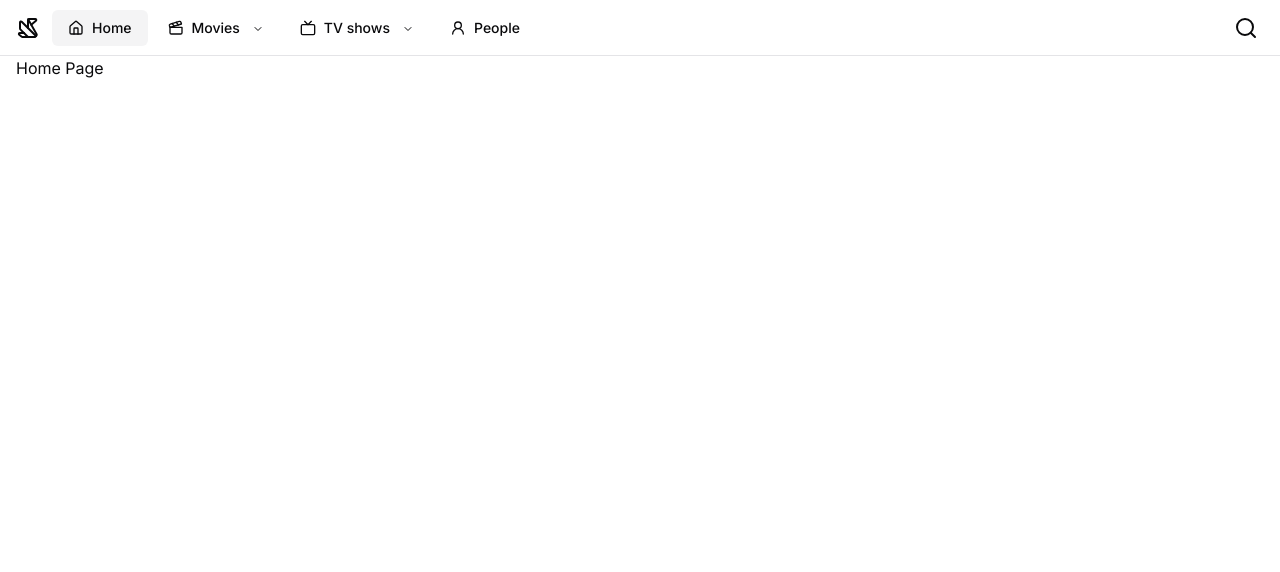
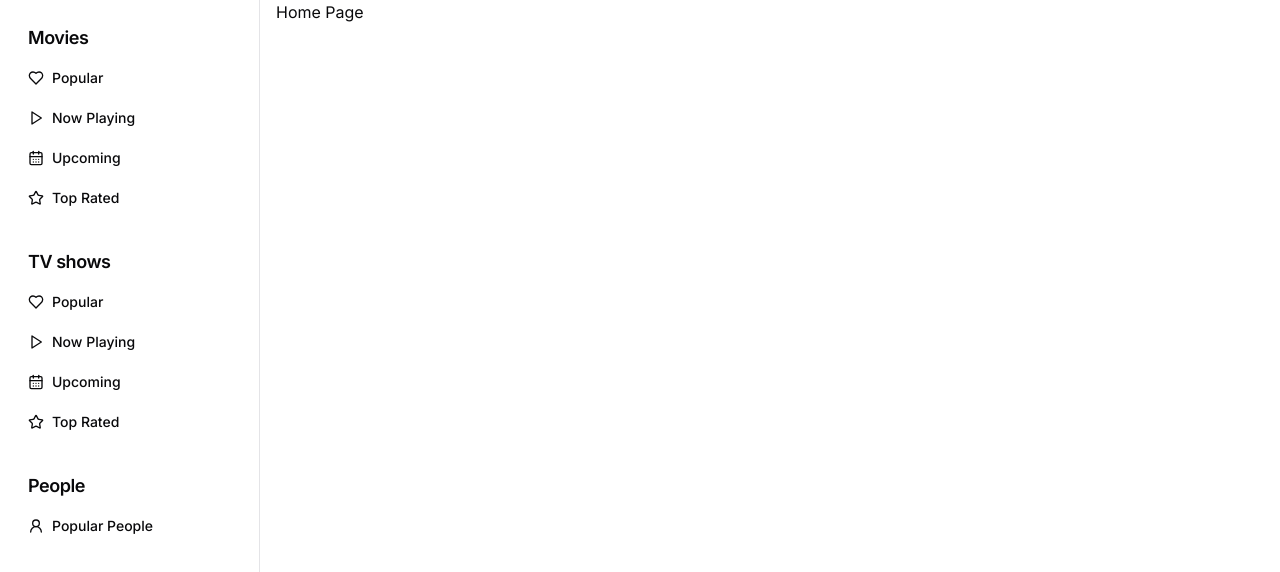
Before and after one commit to vidondev/movies, a Next.js app: page / in a window 1280 px wide. Shown: the top 572 px of the page. Built offline with nearby package versions, Linux system fonts and the light colour scheme.

Commit message:
update layout

```diff
--- a/app/globals.css
+++ b/app/globals.css
@@ -71,7 +71,7 @@
 }
 
 .app-container {
-  @apply flex flex-col min-h-svh;
+  @apply grid lg:grid-cols-layout min-h-svh;
 }
 
 .header {
--- a/app/layout.tsx
+++ b/app/layout.tsx
@@ -2,6 +2,7 @@ import type { Metadata } from "next";
 import { Inter } from "next/font/google";
 import "./globals.css";
 import Header from "./Header";
+import { Sidebar } from "@/components/sidebar";
 
 const inter = Inter({ subsets: ["latin"] });
 
@@ -19,7 +20,7 @@ export default function RootLayout({
     <html lang="en">
       <body className={inter.className}>
         <div className="app-container">
-          <Header />
+          <Sidebar />
           <main className="container">{children}</main>
         </div>
       </body>
--- /dev/null
+++ b/components/sidebar.tsx
@@ -0,0 +1,125 @@
+"use client";
+import { cn } from "@/lib/utils";
+import { Button } from "./ui/button";
+import {
+  CalendarDays,
+  Clapperboard,
+  Heart,
+  Home,
+  Play,
+  Star,
+  Tv,
+  UserRound,
+} from "lucide-react";
+import { NavItem } from "./site-nav";
+import Link from "next/link";
+import { useActiveNav } from "@/hooks/useActiveNav";
+
+interface SidebarProps extends React.HTMLAttributes<HTMLDivElement> {}
+
+export function Sidebar({ className }: SidebarProps) {
+  const navItems: NavItem[] = [
+    {
+      title: "Movies",
+      href: "/movies",
+      Icon: Clapperboard,
+      items: [
+        {
+          title: "Popular",
+          href: "/movies/popular",
+          Icon: Heart,
+        },
+        {
+          title: "Now Playing",
+          href: "/movies/now-playing",
+          Icon: Play,
+        },
+        {
+          title: "Upcoming",
+          href: "/movies/upcoming",
+          Icon: CalendarDays,
+        },
+        {
+          title: "Top Rated",
+          href: "/movies/top-rated",
+          Icon: Star,
+        },
+      ],
+    },
+    {
+      title: "TV shows",
+      href: "/tv",
+      Icon: Tv,
+      items: [
+        {
+          title: "Popular",
+          href: "/tv/popular",
+          Icon: Heart,
+        },
+        {
+          title: "Now Playing",
+          href: "/tv/now-playing",
+          Icon: Play,
+        },
+        {
+          title: "Upcoming",
+          href: "/tv/upcoming",
+          Icon: CalendarDays,
+        },
+        {
+          title: "Top Rated",
+          href: "/tv/top-rated",
+          Icon: Star,
+        },
+      ],
+    },
+    {
+      title: "People",
+      href: "/person",
+      items: [
+        {
+          title: "Popular People",
+          href: "/person",
+          Icon: UserRound,
+        },
+      ],
+    },
+  ];
+
+  return (
+    <div className={cn(className, "border-r hidden lg:block")}>
+      <div className="py-4 space-y-4">
+        {navItems.map((navItem) => {
+          return (
+            <div className="px-3 py-2">
+              <h2 className="mb-2 px-4 text-lg font-semibold tracking-tight">
+                {navItem.title}
+              </h2>
+              <div className="space-y-1">
+                {navItem.items?.map((item) => (
+                  <SiteNavItem {...item} />
+                ))}
+              </div>
+            </div>
+          );
+        })}
+      </div>
+    </div>
+  );
+}
+
+const SiteNavItem: React.FC<NavItem> = ({ href, title, Icon }) => {
+  const isActive = useActiveNav(href);
+  return (
+    <Button
+      variant={`ghost`}
+      className={cn("w-full justify-start", isActive && "bg-accent")}
+      asChild
+    >
+      <Link href={href} className="flex">
+        {Icon && <Icon className="mr-2 size-4" />}
+        {title}
+      </Link>
+    </Button>
+  );
+};
--- a/components/site-nav.tsx
+++ b/components/site-nav.tsx
@@ -133,18 +133,17 @@ const SiteNavItem: React.FC<NavItem> = ({ title, href, Icon, items }) => {
       </NavigationMenuTrigger>
       <NavigationMenuContent className="flex">
         <ul className="lg:w-[500px] p-6 grid lg:grid-cols-[.75fr_1fr] gap-2">
-          <li className={cn(`row-span-4`, "bg-slate-600")}>
-            <div className="relative aspect-poster">
+          <li className={cn(`row-span-4`, "")}>
+            <div className="relative aspect-poster ">
               <Image
                 src={tmdbImage.backdrop(
                   "4TzwDWpLmb9bWJjlN3iBUdvgarw.jpg",
                   "w300"
                 )}
                 fill
-                className="size-full z-0"
+                className="size-full rounded-md border"
                 alt=""
               />
-              <h3 className="text-white relative">title</h3>
             </div>
           </li>
           {items?.map((item, index) => (
--- a/tailwind.config.ts
+++ b/tailwind.config.ts
@@ -18,6 +18,9 @@ const config: Config = {
     extend: {
       aspectRatio: {
         poster: "2 / 3",
+      },
+      gridTemplateColumns: {
+        layout: "260px minmax(0, 1fr)",
       },
       colors: {
         background: "hsl(var(--background))",
```
